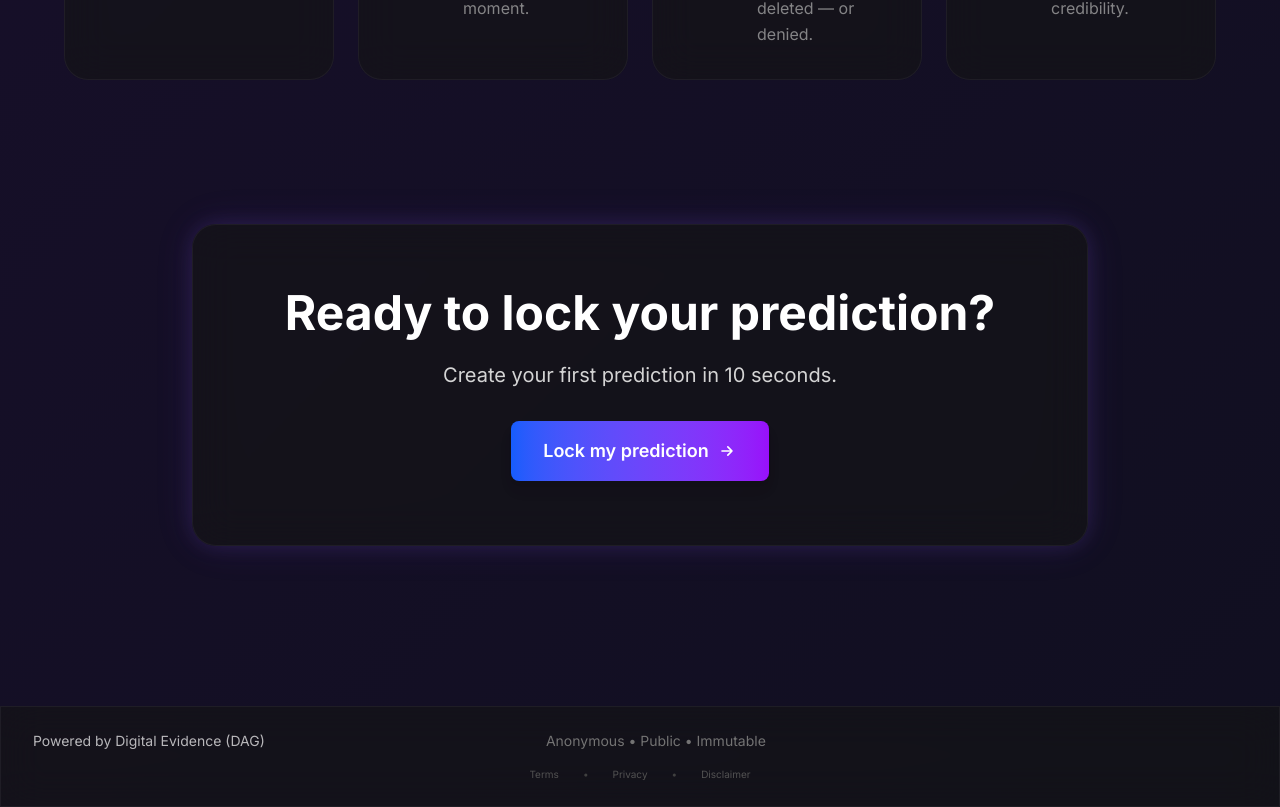
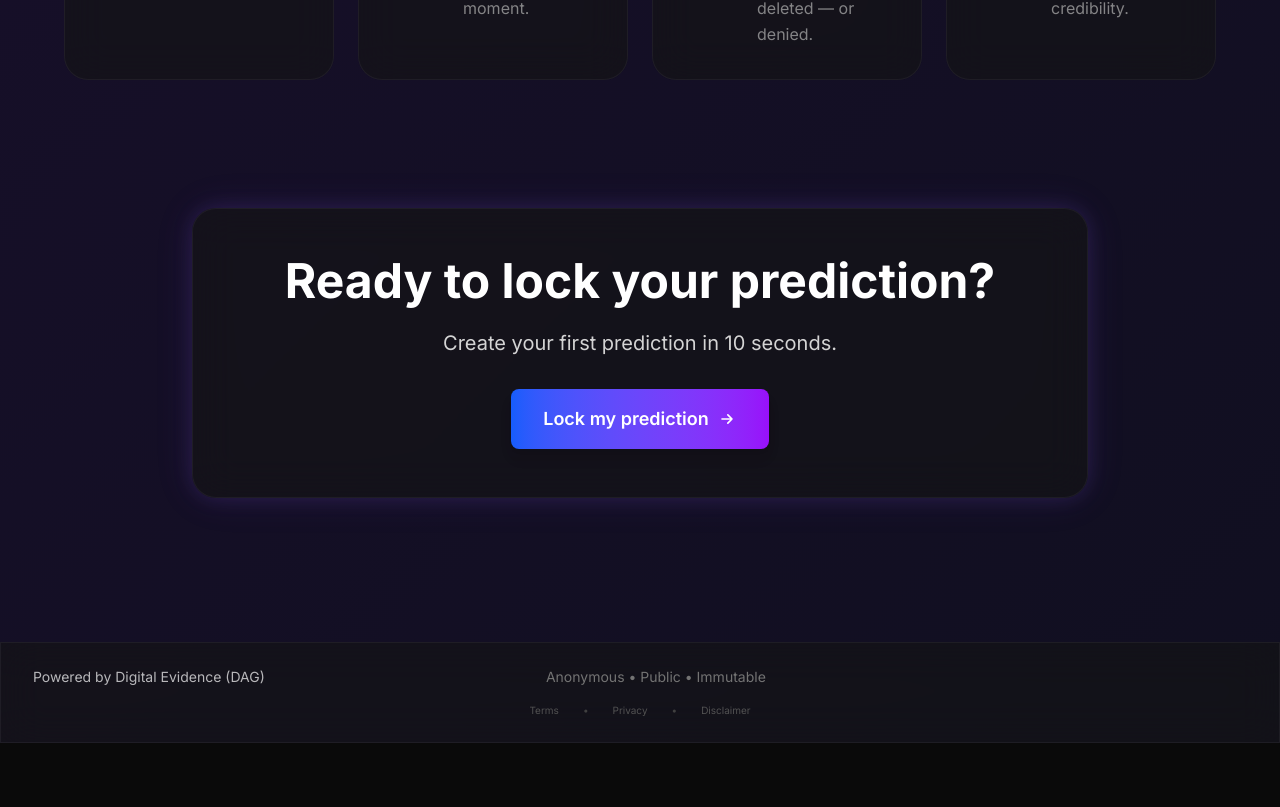
Before and after one commit to Boomchakalala/prooflocker, a Next.js app: page / in a window 1280 px wide. Shown: the part 2149-2956 px from the top of the page. After the commit the page ends 2892 px from the top, so only its background shows below. Built offline with nearby package versions, Linux system fonts and the light colour scheme; no server answers.

Commit message:
Sandbox autosave

```diff
--- a/src/app/page.tsx
+++ b/src/app/page.tsx
@@ -36,13 +36,13 @@ export default function LandingPage() {
         <WhyProofLocker />
 
         {/* Final CTA Section */}
-        <div className="relative z-10 py-20 px-4">
+        <div className="relative z-10 py-10 sm:py-16 px-4">
           <div className="max-w-4xl mx-auto text-center">
-            <div className="glass border border-white/10 rounded-3xl p-12 md:p-16 glow-purple">
-              <h2 className="text-3xl md:text-5xl font-bold text-white mb-6">
+            <div className="glass border border-white/10 rounded-3xl p-6 sm:p-10 md:p-12 glow-purple">
+              <h2 className="text-3xl md:text-5xl font-bold text-white mb-4 sm:mb-6">
                 Ready to lock your prediction?
               </h2>
-              <p className="text-lg md:text-xl text-neutral-300 mb-8 max-w-2xl mx-auto">
+              <p className="text-base sm:text-lg md:text-xl text-neutral-300 mb-6 sm:mb-8 max-w-2xl mx-auto">
                 Create your first prediction in 10 seconds.
               </p>
               <Link
```
